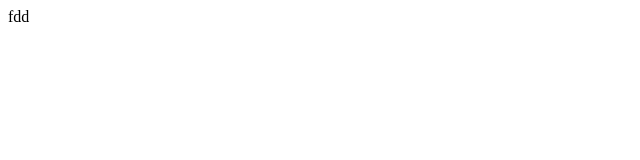
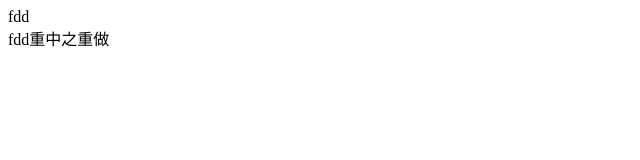
Before and after one commit to moonshineknight/class, a plain HTML site: page index.html in a window 1280 px wide. Shown: the whole page, without its empty margins (0-640 px from the left). Drawn offline with Linux system fonts and the light colour scheme.

Commit message:
indexzaici

```diff
--- a/index.html
+++ b/index.html
@@ -6,5 +6,6 @@
 </head>
 <body>
 	<div>fdd</div>
+	<div>fdd重中之重做</div>
 </body>
 </html>
```
